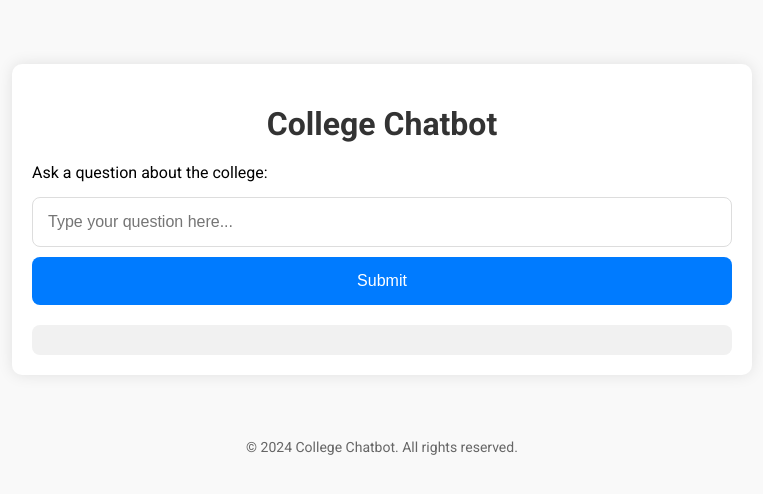
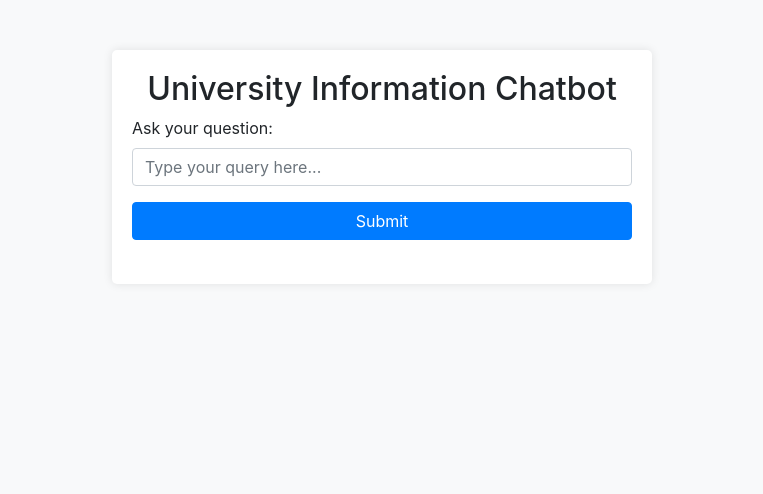
Before and after one commit to Spoidy-Gaming/DsuFlash, a Flask app: page / in a window 1280 px wide. Shown: the top 494 px of the page, without its empty margins (258-1021 px from the left). Run offline with Flask 3, Linux system fonts and the light colour scheme; some libraries are stand-ins or nearby versions.

Commit message:
Update index.html

```diff
--- a/templates/index.html
+++ b/templates/index.html
@@ -3,124 +3,82 @@
 <head>
     <meta charset="UTF-8">
     <meta name="viewport" content="width=device-width, initial-scale=1.0">
-    <title>College Chatbot</title>
-    <link href="https://fonts.googleapis.com/css2?family=Roboto:wght@400;500;700&display=swap" rel="stylesheet">
+    <title>University Information Chatbot</title>
+    <!-- Bootstrap CSS -->
+    <link href="https://stackpath.bootstrapcdn.com/bootstrap/4.5.2/css/bootstrap.min.css" rel="stylesheet">
     <style>
         body {
-            font-family: 'Roboto', sans-serif;
-            background-color: #f9f9f9;
-            margin: 0;
-            padding: 0;
+            background-color: #f8f9fa;
         }
         .container {
-            max-width: 700px;
-            margin: 5% auto;
+            margin-top: 50px;
+        }
+        .chatbox {
+            background-color: #ffffff;
+            border-radius: 5px;
             padding: 20px;
-            background-color: #fff;
-            box-shadow: 0 0 15px rgba(0, 0, 0, 0.1);
-            border-radius: 10px;
+            box-shadow: 0 0 10px rgba(0,0,0,0.1);
         }
-        h1 {
-            text-align: center;
-            color: #333;
-            margin-bottom: 20px;
+        .form-control:focus {
+            box-shadow: none;
+            border-color: #007bff;
         }
-        form {
-            display: flex;
-            flex-direction: column;
+        .btn-primary {
+            background-color: #007bff;
+            border-color: #007bff;
         }
-        label {
-            font-size: 16px;
-            margin-bottom: 5px;
-        }
-        input[type="text"], textarea {
-            padding: 15px;
-            margin: 10px 0;
-            border: 1px solid #ddd;
-            border-radius: 8px;
-            font-size: 16px;
-        }
-        button {
-            padding: 15px;
-            background-color: #007bff;
-            color: #fff;
-            border: none;
-            border-radius: 8px;
-            cursor: pointer;
-            font-size: 16px;
-            transition: background-color 0.3s;
-        }
-        button:hover {
+        .btn-primary:hover {
             background-color: #0056b3;
-        }
-        .response {
-            margin-top: 20px;
-            padding: 15px;
-            background-color: #f1f1f1;
-            border-radius: 8px;
-            font-size: 16px;
-            color: #333;
-        }
-        pre {
-            white-space: pre-wrap;
-            word-wrap: break-word;
-        }
-        .facilities-list {
-            list-style-type: none;
-            padding: 0;
-        }
-        .facilities-item {
-            margin-bottom: 10px;
-        }
-        .footer {
-            text-align: center;
-            margin-top: 20px;
-            color: #666;
-            font-size: 14px;
+            border-color: #0056b3;
         }
     </style>
 </head>
 <body>
     <div class="container">
-        <h1>College Chatbot</h1>
-        <form id="chat-form">
-            <label for="query">Ask a question about the college:</label>
-            <input type="text" id="query" name="query" required placeholder="Type your question here...">
-            <button type="submit">Submit</button>
-        </form>
-        <div class="response" id="response"></div>
+        <div class="row justify-content-center">
+            <div class="col-md-6">
+                <div class="chatbox">
+                    <h2 class="text-center">University Information Chatbot</h2>
+                    <form id="chat-form">
+                        <div class="form-group">
+                            <label for="query">Ask your question:</label>
+                            <input type="text" id="query" class="form-control" placeholder="Type your query here...">
+                        </div>
+                        <button type="submit" class="btn btn-primary btn-block">Submit</button>
+                    </form>
+                    <div id="response" class="mt-4">
+                        <!-- Response will be displayed here -->
+                    </div>
+                </div>
+            </div>
+        </div>
     </div>
 
+    <!-- jQuery and Bootstrap JS -->
+    <script src="https://code.jquery.com/jquery-3.5.1.min.js"></script>
+    <script src="https://stackpath.bootstrapcdn.com/bootstrap/4.5.2/js/bootstrap.bundle.min.js"></script>
     <script>
-        document.getElementById('chat-form').addEventListener('submit', function(event) {
-            event.preventDefault();
-            const query = document.getElementById('query').value;
-            fetch('/chat', {
-                method: 'POST',
-                headers: {
-                    'Content-Type': 'application/x-www-form-urlencoded'
-                },
-                body: `query=${encodeURIComponent(query)}`
-            })
-            .then(response => response.json())
-            .then(data => {
-                let responseElement = document.getElementById('response');
-                if (typeof data === 'object') {
-                    let html = '<ul class="facilities-list">';
-                    for (let key in data) {
-                        html += `<li class="facilities-item"><strong>${key}:</strong> ${data[key]}</li>`;
+        $(document).ready(function() {
+            $('#chat-form').on('submit', function(event) {
+                event.preventDefault();
+                var query = $('#query').val();
+                if (query.trim() === '') {
+                    alert('Please enter a query.');
+                    return;
+                }
+                $.ajax({
+                    url: '/chat',
+                    method: 'POST',
+                    data: { query: query },
+                    success: function(response) {
+                        $('#response').html('<div class="alert alert-info">' + response.message + '</div>');
+                    },
+                    error: function() {
+                        $('#response').html('<div class="alert alert-danger">There was an error processing your request. Please try again later.</div>');
                     }
-                    html += '</ul>';
-                    responseElement.innerHTML = html;
-                } else {
-                    responseElement.textContent = data;
-                }
-            })
-            .catch(error => console.error('Error:', error));
+                });
+            });
         });
     </script>
-    <div class="footer">
-        <p>&copy; 2024 College Chatbot. All rights reserved.</p>
-    </div>
 </body>
 </html>
```
